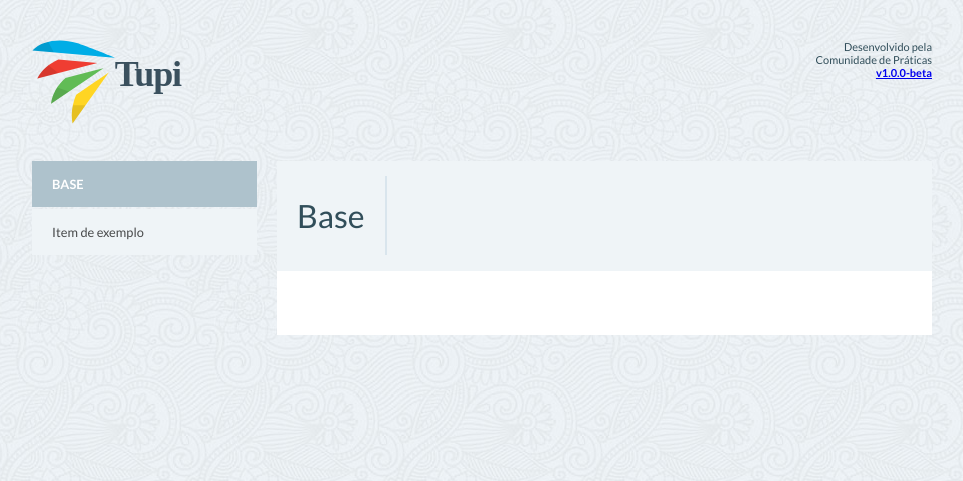
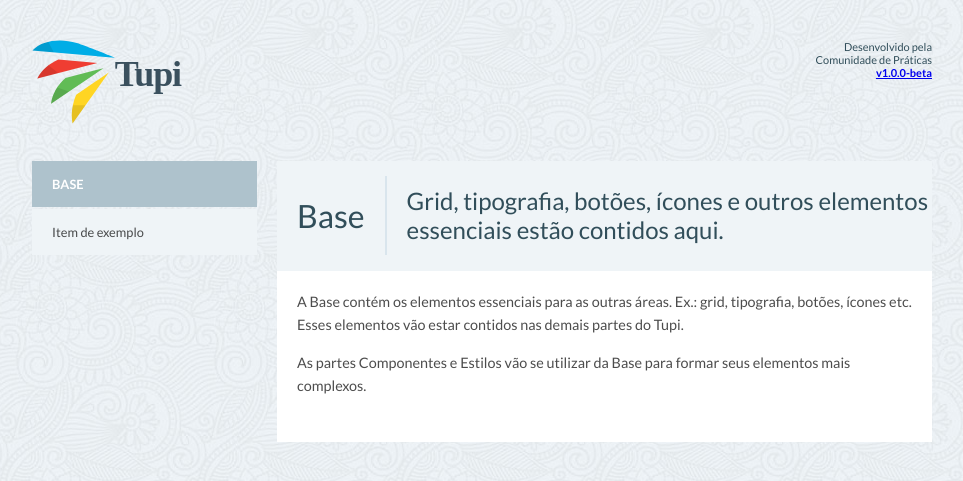
Before and after one commit to ABS-org/tupi-docs, a Jekyll site: the page built from docs/base/index.html, in a window 1280 px wide. Shown: the top 481 px of the page, without its empty margins (158-1121 px from the left). Built offline with Jekyll 4.4.1, drawn with Linux system fonts in a browser that asks for light colours.

```diff
--- a/docs/base/index.html
+++ b/docs/base/index.html
@@ -7,8 +7,13 @@ title: O HTML
 <article class="content">
   <header class="header">
     <h1 class="title">Base</h1>
-    <h2></h2>
+    <h2>Grid, tipografia, botões, ícones e outros elementos essenciais estão contidos aqui.</h2>
   </header>
   <br>
-  <p class="paragraph"></p>
+  <p>
+    A Base contém os elementos essenciais para as outras áreas. Ex.: grid, tipografia, botões, ícones etc. Esses elementos vão estar contidos nas demais partes do Tupi.
+  </p>
+  <p>
+    As partes Componentes e Estilos vão se utilizar da Base para formar seus elementos mais complexos.
+  </p>
 </article>
```
Also changed, not shown: docs/base/typography.html (added, +61 -0 lines).
